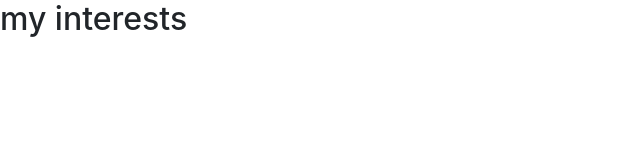
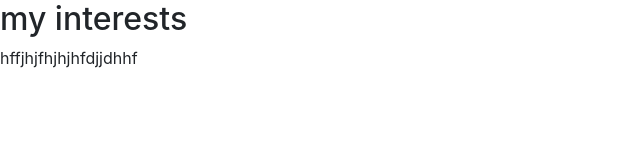
Before and after one commit to seanburns02/sb-portfolio, a website: page interests.html in a window 1280 px wide. Shown: the whole page, without its empty margins (0-640 px from the left). Drawn offline with nearby package versions, Linux system fonts and the light colour scheme.

Commit message:
1 file modified

```diff
--- a/interests.html
+++ b/interests.html
@@ -15,6 +15,7 @@
 
 <body>
 	<h2>my interests</h2>
+  <p>hffjhjfhjhjhfdjjdhhf</p>
 
 
     <!-- Optional JavaScript -->
```
